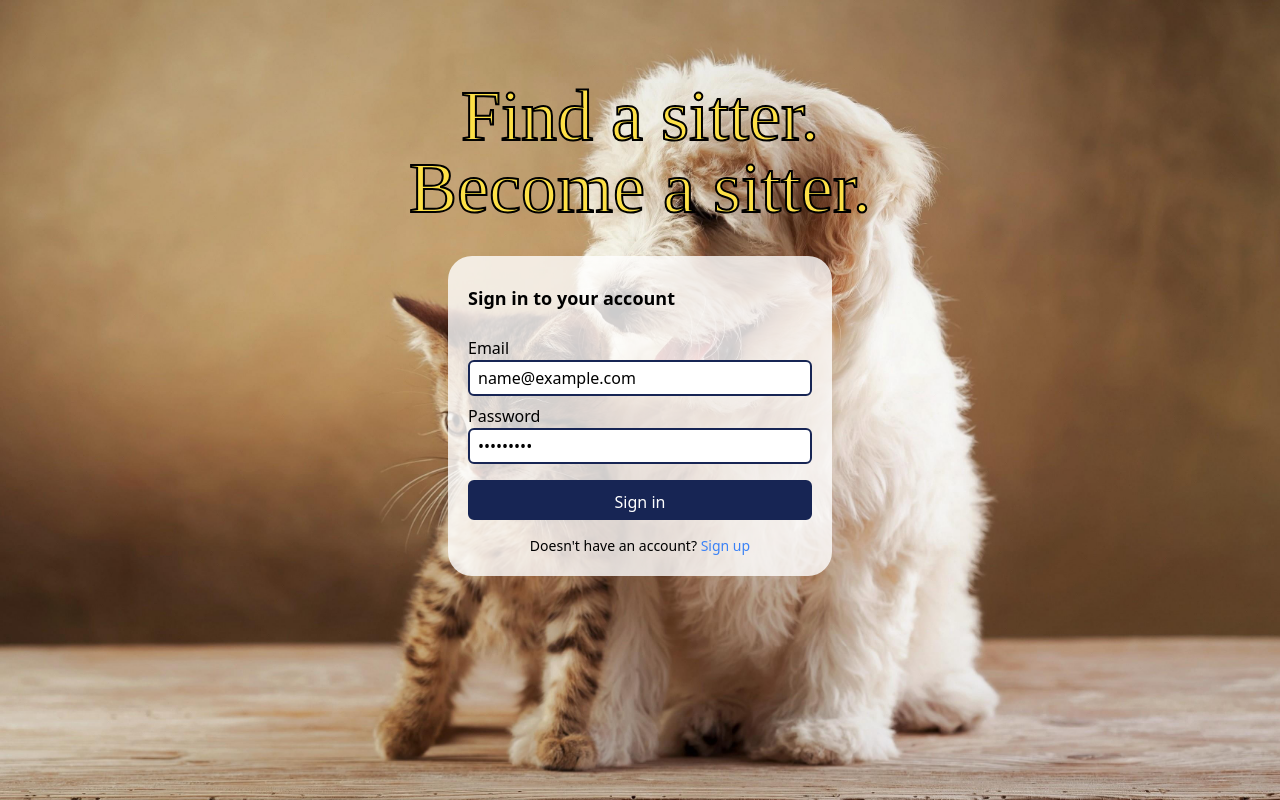
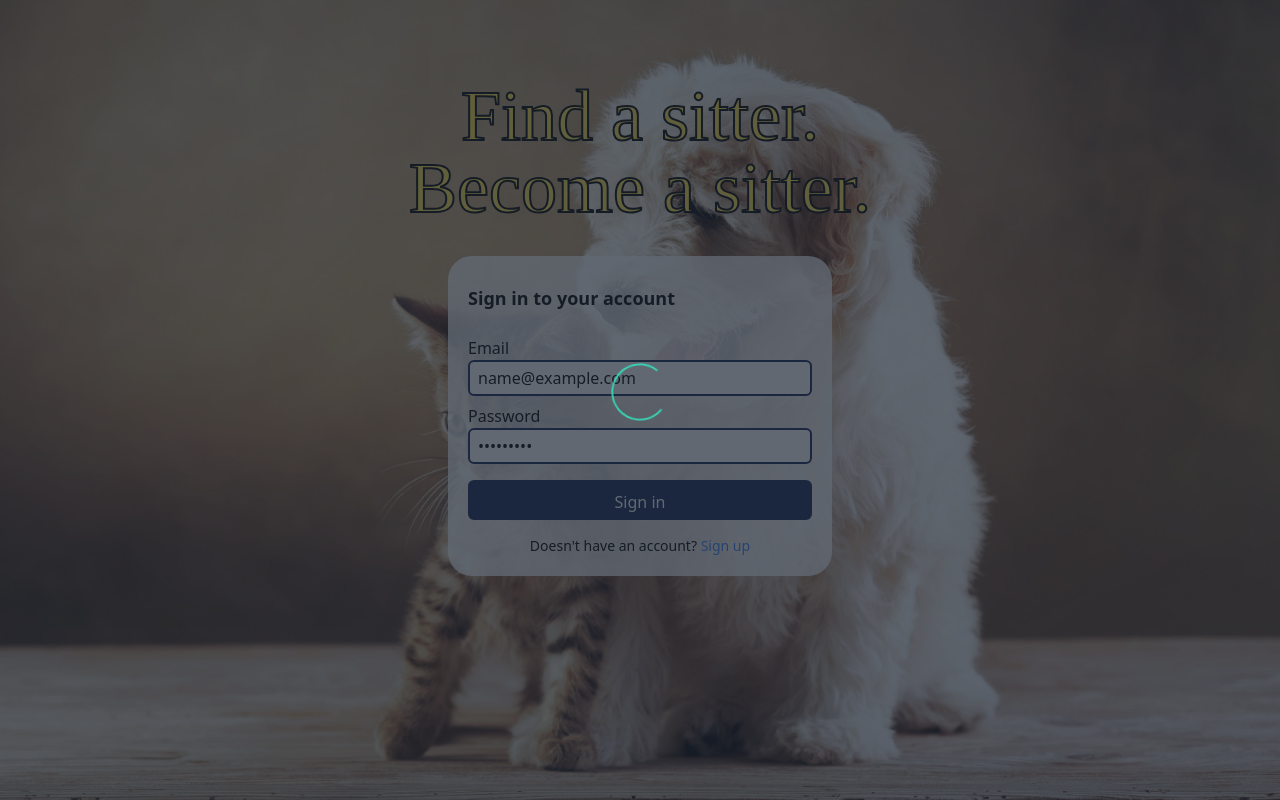
Before and after one commit to samuel-santos91/pet-sitting-services-app, a React (Vite) app: page / in a window 1280 px wide. Both pictures are taken after typing "name@example.com", "Sample123" into the empty fields and a click on the button "Sign in". Built offline with nearby package versions, Linux system fonts and the light colour scheme; no server answers; a web font is replaced by a local one.

Commit message:
setting loading animation

```diff
--- a/package.json
+++ b/package.json
@@ -13,7 +13,8 @@
     "react": "^18.2.0",
     "react-dom": "^18.2.0",
     "react-icons": "^4.9.0",
-    "react-router-dom": "^6.11.2"
+    "react-router-dom": "^6.11.2",
+    "react-spinners": "^0.13.8"
   },
   "devDependencies": {
     "@types/react": "^18.0.37",
--- a/src/App.tsx
+++ b/src/App.tsx
@@ -24,6 +24,5 @@ function App() {
 
 export default App;
 
-
-//change display when no sitters in database
-//check image upload
+//loading animation
+//created_at in database
--- a/src/components/SignIn.tsx
+++ b/src/components/SignIn.tsx
@@ -1,6 +1,8 @@
 import { FcHighPriority } from "react-icons/fc";
 import { Link, useNavigate } from "react-router-dom";
 import { useEffect, useState } from "react";
+
+import ClipLoader from "react-spinners/ClipLoader";
 
 interface UserData {
   email: string;
@@ -19,6 +21,7 @@ const SignIn = () => {
     }
   }, []);
 
+  const [loading, setLoading] = useState<boolean>(false);
   const [userExists, setUserExists] = useState<boolean>(false);
   const [userData, setUserData] = useState<UserData>({
     email: "",
@@ -35,17 +38,16 @@ const SignIn = () => {
 
   const submitHandler = (e: React.FormEvent<HTMLFormElement>) => {
     e.preventDefault();
+    setLoading(true);
 
-    fetch(
-      "https://pet-sitting-service-app-backend.onrender.com/log-in",
-      {
-        method: "POST",
-        headers: { "Content-Type": "application/json" },
-        body: JSON.stringify(userData),
-        credentials: "include",
-      }
-    )
+    fetch("https://pet-sitting-service-app-backend.onrender.com/log-in", {
+      method: "POST",
+      headers: { "Content-Type": "application/json" },
+      body: JSON.stringify(userData),
+      credentials: "include",
+    })
       .then((response) => {
+        setLoading(false);
         if (response.ok) {
           return response.json();
         } else if (response.status === 400) {
@@ -56,6 +58,7 @@ const SignIn = () => {
         }
       })
       .then((data) => {
+        setLoading(false);
         if (data.Login) {
           localStorage.setItem("token", data.token);
           if (data.registeredUser !== undefined) {
@@ -79,6 +82,14 @@ const SignIn = () => {
 
   return (
     <div className="h-screen">
+      {/* Loading... */}
+      {loading ? <div
+        className="fixed inset-0 bg-gray-800 bg-opacity-70 flex items-center
+      justify-center overflow-y-scroll z-50 border-b-[1rem] border-b-gray-800 border-opacity-10"
+      >
+        <ClipLoader color="#36d7b7" loading size={64} />
+      </div> : null}
+
       <div className="relative top-[10vh]">
         <h1
           className="font-caprasimo text-[10vw] min-[650px]:text-7xl text-yellow-300 text-stroke-2-black
```
Also changed, not shown: 1 other file (tests, documents, lock files or other folders).
